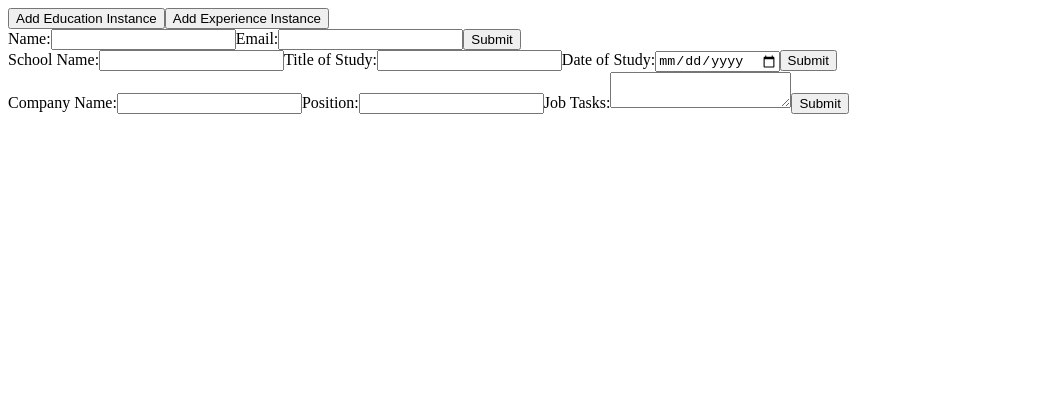
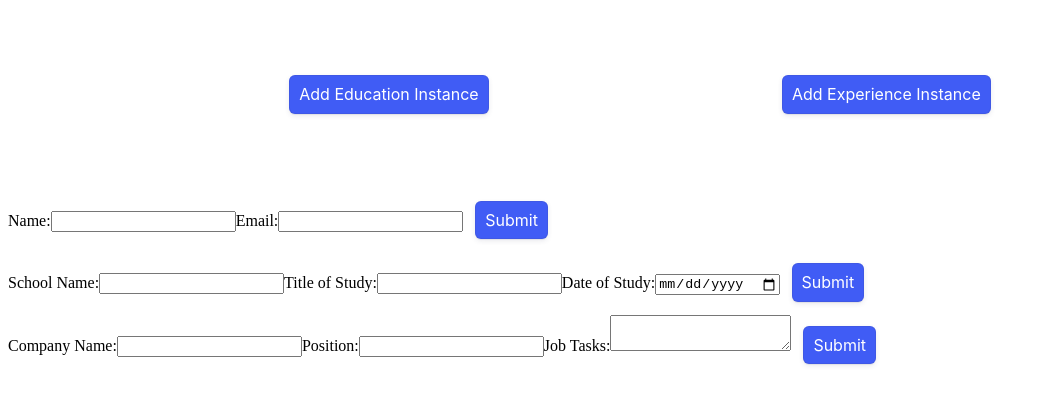
Before and after one commit to crusoebirkhead/cv-project, a React (Create React App) app: page / in a window 1280 px wide. Shown: the top 404 px of the page, without its empty margins (0-1046 px from the left). Built offline with nearby package versions, Linux system fonts and the light colour scheme.

Commit message:
Added component class names for rendering and btn styling

```diff
--- a/src/App.js
+++ b/src/App.js
@@ -31,15 +31,25 @@ class App extends React.Component {
   render() {
     return (
     <div>
-      <div>
+
+      <div className="btnContainer">
         <button onClick={this.handleAddEducationInstance}>Add Education Instance</button>
         <button onClick={this.handleAddExperienceInstance}>Add Experience Instance</button>
-        <label>{this.state.educationInstances}</label>
-        <label>{this.state.experienceInstances}</label>
       </div>
+
       <Info />
+
+      <div>
       <Education />
+      <label>{this.state.educationInstances}</label>
+      </div>
+
+      <div>
       <Experience />
+      <label>{this.state.experienceInstances}</label>
+      </div>
+
+
     </div>
     )
   }
--- a/src/components/Education.js
+++ b/src/components/Education.js
@@ -27,8 +27,8 @@ export class Education extends React.Component {
 
     render() {
       return (
-        <div>
-          <form onSubmit = {this.handleSubmit}>
+        <div className = "educationContainer">
+          <form className = "education" onSubmit = {this.handleSubmit}>
             <label>
               School Name:
               <input type="text" name="schoolName" onChange = {this.handleInputChange}/>
--- a/src/components/EducationView.js
+++ b/src/components/EducationView.js
@@ -4,7 +4,7 @@ export class EducationView extends React.Component {
 
     render() {
       return (
-        <div>
+        <div className="educationView">
           <p>School Name: {this.props.schoolName}</p>
           <p>Title of Study: {this.props.titleStudy}</p>
           <p>Date of Study: {this.props.dateStudy}</p>
--- a/src/components/Experience.js
+++ b/src/components/Experience.js
@@ -27,8 +27,8 @@ export class Experience extends React.Component {
 
     render() {
       return (
-        <div>
-          <form onSubmit={this.handleSubmit}>
+        <div className="experienceContainer">
+          <form className = "experience" onSubmit={this.handleSubmit}>
             <label>
               Company Name:
               <input type="text" name="companyName" onChange={this.handleInputChange} />
--- a/src/components/ExperienceView.js
+++ b/src/components/ExperienceView.js
@@ -4,7 +4,7 @@ export class ExperienceView extends React.Component {
 
     render() {
       return (
-        <div>
+        <div className = "experienceView">
           <p>Company Name: {this.props.companyName}</p>
           <p>Position: {this.props.position}</p>
           <p>Job Tasks: {this.props.tasks}</p>
--- a/src/components/Info.js
+++ b/src/components/Info.js
@@ -27,8 +27,8 @@ export class Info extends React.Component {
 
   render() {
     return (
-      <div>
-        <form className="Info" onSubmit = {this.handleSubmit}>
+      <div className="infoContainer">
+        <form className="info" onSubmit = {this.handleSubmit}>
           <label>
             Name:
             <input type="text" name="name" onChange = {this.handleInputChange}/>
--- a/src/components/InfoView.js
+++ b/src/components/InfoView.js
@@ -4,7 +4,7 @@ export class InfoView extends React.Component {
 
     render() {
       return (
-        <div>
+        <div className="infoView">
           <p>Name: {this.props.name}</p>
           <p>Email: {this.props.email}</p>
         </div>
--- a/src/styles.css
+++ b/src/styles.css
@@ -0,0 +1,43 @@
+.btnContainer {
+    display: flex;
+    justify-content: space-evenly;
+    margin: 5% 0 5% 0;
+}
+
+
+/* CSS */
+button {
+  appearance: button;
+  backface-visibility: hidden;
+  background-color: #405cf5;
+  border-radius: 6px;
+  border-width: 0;
+  box-shadow: rgba(50, 50, 93, .1) 0 0 0 1px inset,rgba(50, 50, 93, .1) 0 2px 5px 0,rgba(0, 0, 0, .07) 0 1px 1px 0;
+  box-sizing: border-box;
+  color: #fff;
+  cursor: pointer;
+  font-family: -apple-system,system-ui,"Segoe UI",Roboto,"Helvetica Neue",Ubuntu,sans-serif;
+  font-size: 100%;
+  line-height: 1.15;
+  margin: 12px;
+  outline: none;
+  overflow: hidden;
+  padding: 10px ;
+  position: relative;
+  text-align: center;
+  text-transform: none;
+  transform: translateZ(0);
+  transition: all .2s,box-shadow .08s ease-in;
+  user-select: none;
+  -webkit-user-select: none;
+  touch-action: manipulation;
+
+}
+
+.button-9:disabled {
+  cursor: default;
+}
+
+.button-9:focus {
+  box-shadow: rgba(50, 50, 93, .1) 0 0 0 1px inset, rgba(50, 50, 93, .2) 0 6px 15px 0, rgba(0, 0, 0, .1) 0 2px 2px 0, rgba(50, 151, 211, .3) 0 0 0 4px;
+}
```
